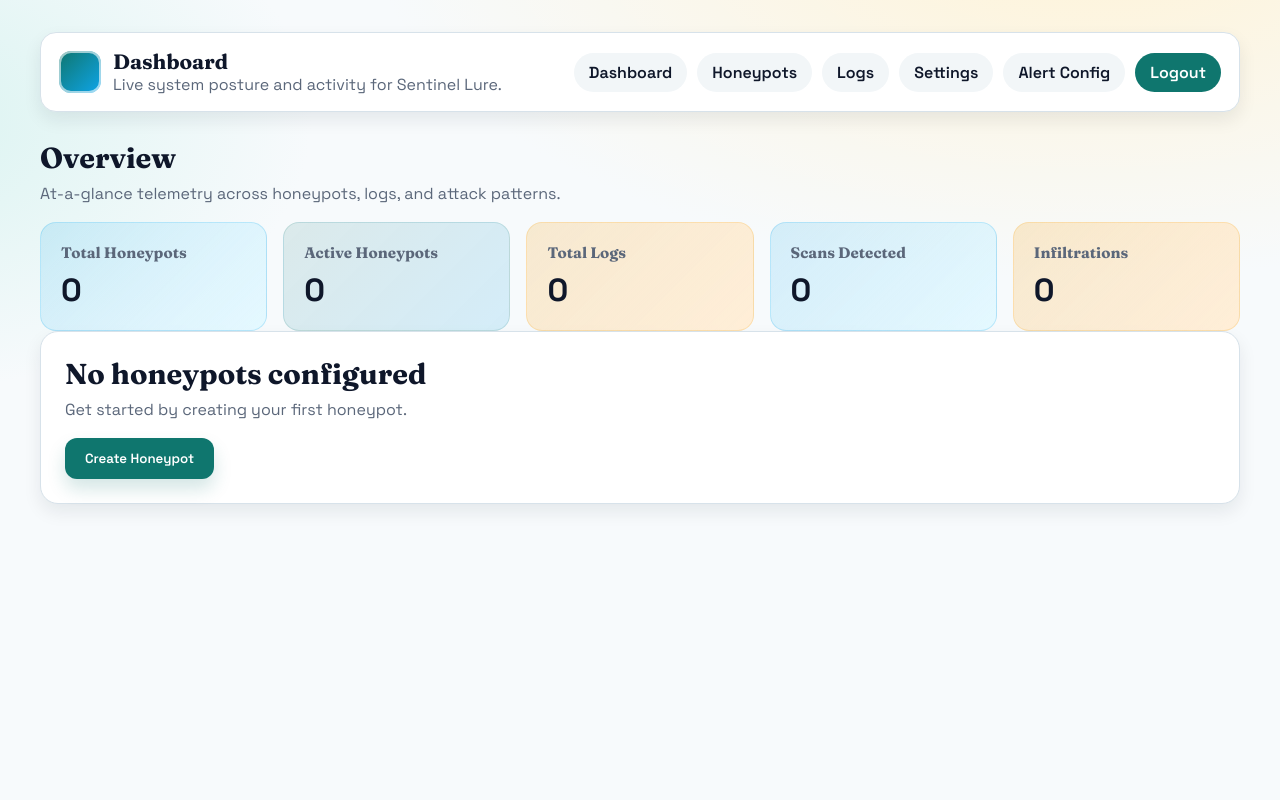
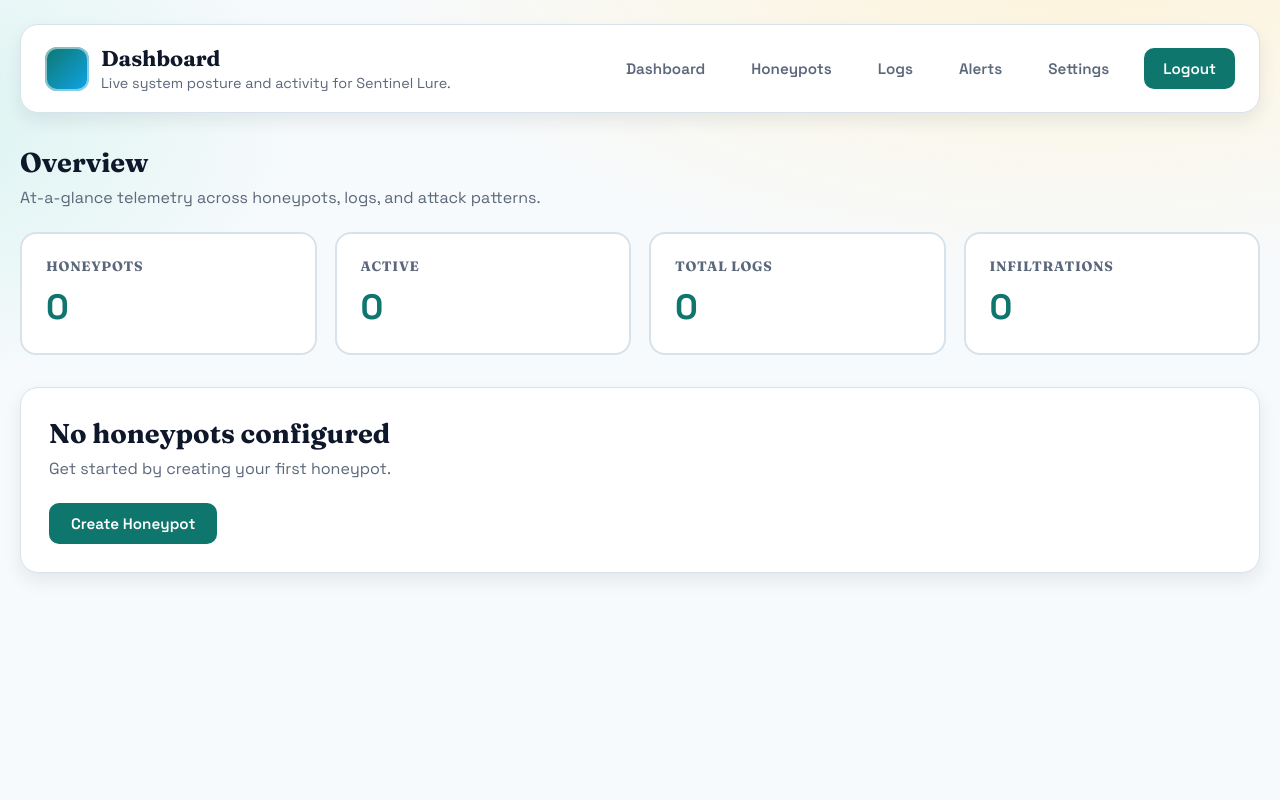
Before and after one commit to Dark-Avenger-Reborn/CanaryDefense, a Flask app: page / in a window 1280 px wide. Run offline with Flask 3, Linux system fonts and the light colour scheme; the visitor is signed in with stand-in values (Sample User, id 1); data comes from the database, SQL or seed files in the repository.

Commit message:
Refactor alert configuration and dashboard templates: update alert links, improve text clarity, and enhance layout for better user experience

```diff
--- a/static/css/main.css
+++ b/static/css/main.css
@@ -48,11 +48,11 @@ p {
 }
 
 .page {
-    padding: 32px 18px 60px;
+    padding: 24px 20px 60px;
 }
 
 .shell {
-    width: min(1200px, 100%);
+    width: min(1280px, 100%);
     margin: 0 auto;
 }
 
@@ -60,11 +60,11 @@ p {
     display: flex;
     align-items: center;
     justify-content: space-between;
-    gap: 16px;
-    margin-bottom: 28px;
-    padding: 16px 18px;
+    gap: 20px;
+    margin-bottom: 32px;
+    padding: 20px 24px;
     background: var(--surface);
-    border-radius: 16px;
+    border-radius: 18px;
     border: 1px solid var(--border);
     box-shadow: var(--shadow-soft);
 }
@@ -76,43 +76,51 @@ p {
 }
 
 .brand-mark {
-    width: 42px;
-    height: 42px;
+    width: 44px;
+    height: 44px;
     border-radius: 12px;
     background: linear-gradient(135deg, var(--accent), var(--accent-3));
-    box-shadow: inset 0 0 0 2px rgba(255, 255, 255, 0.6);
+    box-shadow: inset 0 0 0 2px rgba(255, 255, 255, 0.5);
 }
 
 .brand h1,
 .brand h2 {
-    font-size: 1.3rem;
+    font-size: 1.35rem;
+    font-weight: 600;
+}
+
+.brand p {
+    font-size: 0.9rem;
+    margin-top: 2px;
 }
 
 .nav {
     display: flex;
     flex-wrap: wrap;
-    gap: 10px;
+    gap: 8px;
+    align-items: center;
 }
 
 .nav a {
-    padding: 8px 14px;
-    border-radius: 999px;
-    background: var(--surface-2);
-    color: var(--ink);
+    padding: 10px 18px;
+    border-radius: 10px;
+    background: transparent;
+    color: var(--muted);
     font-weight: 600;
+    font-size: 0.95rem;
     border: 1px solid transparent;
     transition: all 0.2s ease;
 }
 
 .nav a:hover {
-    border-color: var(--accent);
-    color: var(--accent);
-    background: #e7f3f2;
+    color: var(--ink);
+    background: var(--surface-2);
 }
 
 .nav .nav-primary {
     background: var(--accent);
     color: #ffffff;
+    margin-left: 8px;
 }
 
 .nav .nav-primary:hover {
@@ -125,17 +133,19 @@ p {
     background: var(--surface);
     border-radius: 18px;
     border: 1px solid var(--border);
-    padding: 24px;
+    padding: 28px;
     box-shadow: var(--shadow-soft);
+    margin-bottom: 24px;
 }
 
 .notice {
-    border-radius: 14px;
-    padding: 14px 16px;
-    border: 1px solid transparent;
-    background: #f8fafc;
+    border-radius: 12px;
+    padding: 16px 18px;
+    border: 2px solid transparent;
+    background: var(--surface-2);
     color: var(--ink);
     font-weight: 500;
+    margin-bottom: 20px;
 }
 
 .notice.error {
@@ -158,11 +168,12 @@ p {
     display: flex;
     flex-direction: column;
     gap: 8px;
-    margin-bottom: 18px;
+    margin-bottom: 24px;
 }
 
 .section-title h2 {
-    font-size: 1.8rem;
+    font-size: 1.7rem;
+    font-weight: 600;
 }
 
 .hero {
@@ -276,67 +287,78 @@ button,
     font-family: "Space Grotesk", "Segoe UI", sans-serif;
     border: none;
     cursor: pointer;
-    border-radius: 12px;
-    padding: 12px 20px;
+    border-radius: 10px;
+    padding: 11px 22px;
     font-weight: 600;
+    font-size: 0.95rem;
     transition: transform 0.15s ease, box-shadow 0.2s ease, background 0.2s ease;
     background: var(--accent);
     color: #ffffff;
-    box-shadow: 0 10px 18px rgba(15, 118, 110, 0.18);
+    box-shadow: none;
 }
 
 button:hover,
 .btn:hover {
     transform: translateY(-1px);
     background: #0d6b63;
+    box-shadow: 0 4px 12px rgba(15, 118, 110, 0.2);
 }
 
 .btn-secondary {
     background: var(--accent-2);
     color: #1f2937;
-    box-shadow: 0 10px 18px rgba(245, 158, 11, 0.18);
 }
 
 .btn-secondary:hover {
     background: #de8f0a;
+    box-shadow: 0 4px 12px rgba(245, 158, 11, 0.2);
 }
 
 .btn-ghost {
-    background: transparent;
+    background: var(--surface-2);
     color: var(--ink);
     border: 1px solid var(--border);
-    box-shadow: none;
 }
 
 .btn-ghost:hover {
-    background: #eef3f7;
+    background: var(--surface);
+    border-color: var(--accent);
+    color: var(--accent);
 }
 
 .btn-danger {
     background: var(--danger);
-    box-shadow: 0 10px 18px rgba(225, 29, 72, 0.18);
+}
+
+.btn-danger:hover {
+    background: #be0c3a;
+    box-shadow: 0 4px 12px rgba(225, 29, 72, 0.2);
 }
 
 .btn-wide {
-    padding-left: 46px;
-    padding-right: 46px;
+    padding-left: 32px;
+    padding-right: 32px;
 }
 
 .btn-success {
     background: var(--success);
-    box-shadow: 0 10px 18px rgba(22, 163, 74, 0.18);
+}
+
+.btn-success:hover {
+    box-shadow: 0 4px 12px rgba(22, 163, 74, 0.2);
 }
 
 input,
 select,
 textarea {
     width: 100%;
-    padding: 12px 14px;
-    border-radius: 12px;
-    border: 1px solid var(--border);
+    padding: 12px 16px;
+    border-radius: 10px;
+    border: 2px solid var(--border);
     background: #ffffff;
     font-family: "Space Grotesk", "Segoe UI", sans-serif;
     font-size: 0.95rem;
+    transition: all 0.2s ease;
 }
 
 input:focus,
@@ -362,49 +389,82 @@ textarea:focus {
     align-items: center;
     gap: 10px;
     font-weight: 500;
+    cursor: pointer;
+    transition: color 0.2s ease;
+}
+
+.checkbox-label:hover {
+    color: var(--accent);
 }
 
 .checkbox-label input {
-    width: auto;
+    width: 18px;
+    height: 18px;
+    cursor: pointer;
 }
 
 .protocols {
-    display: flex;
-    flex-wrap: wrap;
-    gap: 12px 18px;
+    display: grid;
+    grid-template-columns: repeat(auto-fill, minmax(140px, 1fr));
+    gap: 12px;
     color: var(--muted);
+    max-height: 320px;
+    overflow-y: auto;
+    padding: 16px;
+    background: var(--surface-2);
+    border-radius: 12px;
+    border: 1px solid var(--border);
 }
 
 .protocols label {
     display: flex;
     align-items: center;
-    gap: 6px;
+    gap: 8px;
     font-weight: 500;
+    font-size: 0.9rem;
+    padding: 8px 10px;
+    border-radius: 8px;
+    transition: background 0.15s ease;
+}
+
+.protocols label:hover {
+    background: rgba(15, 118, 110, 0.08);
 }
 
 .stats {
     display: grid;
-    grid-template-columns: repeat(auto-fit, minmax(200px, 1fr));
-    gap: 16px;
+    grid-template-columns: repeat(auto-fit, minmax(220px, 1fr));
+    gap: 18px;
+    margin-bottom: 32px;
 }
 
 .stat-card {
-    padding: 20px;
+    padding: 24px;
     border-radius: 16px;
-    background: linear-gradient(135deg, rgba(15, 118, 110, 0.12), rgba(14, 165, 233, 0.15));
-    border: 1px solid rgba(15, 118, 110, 0.15);
+    background: var(--surface);
+    border: 2px solid var(--border);
+    transition: all 0.2s ease;
+}
+
+.stat-card:hover {
+    border-color: var(--accent);
+    transform: translateY(-2px);
+    box-shadow: var(--shadow-soft);
 }
 
 .stat-card h3 {
-    font-size: 0.95rem;
+    font-size: 0.85rem;
     color: var(--muted);
-    margin-bottom: 8px;
+    margin-bottom: 10px;
+    text-transform: uppercase;
+    letter-spacing: 0.05em;
+    font-weight: 600;
 }
 
 .stat-card p {
-    font-size: 2rem;
+    font-size: 2.2rem;
     font-weight: 700;
-    color: var(--ink);
+    color: var(--accent);
 }
 
 .stat-card.accent {
--- a/templates/dashboard.html
+++ b/templates/dashboard.html
@@ -21,8 +21,8 @@
                 <a href="/">Dashboard</a>
                 <a href="/honeypots">Honeypots</a>
                 <a href="/logs">Logs</a>
+                <a href="/alerts/config">Alerts</a>
                 <a href="/settings">Settings</a>
-                <a href="/alerts/config">Alert Config</a>
                 <a class="nav-primary" href="/logout">Logout</a>
             </div>
         </div>
@@ -33,23 +33,19 @@
         </div>
 
         <div class="stats">
-            <div class="stat-card cool">
-                <h3>Total Honeypots</h3>
+            <div class="stat-card">
+                <h3>Honeypots</h3>
                 <p id="stat-total-honeypots">{{ total_honeypots }}</p>
             </div>
             <div class="stat-card">
-                <h3>Active Honeypots</h3>
+                <h3>Active</h3>
                 <p id="stat-active-honeypots">{{ active_honeypots }}</p>
             </div>
-            <div class="stat-card accent">
+            <div class="stat-card">
                 <h3>Total Logs</h3>
                 <p id="stat-total-logs">{{ total_logs }}</p>
             </div>
-            <div class="stat-card cool">
-                <h3>Scans Detected</h3>
-                <p id="stat-scans-count">{{ scans_count }}</p>
-            </div>
-            <div class="stat-card accent">
+            <div class="stat-card">
                 <h3>Infiltrations</h3>
                 <p id="stat-infiltrations-count">{{ infiltrations_count }}</p>
             </div>
@@ -75,13 +71,16 @@
             <div class="honeypot-grid" id="honeypot-grid">
                 {% for hp_id, hp in honeypots.items() %}
                 <div class="card">
-                    <h3>{{ hp.name }} <span class="status-pill {% if hp.is_active %}active{% else %}inactive{% endif %}">{% if hp.is_active %}Active{% else %}Inactive{% endif %}</span></h3>
-                    <p><strong>ID:</strong> {{ hp_id }}</p>
-                    {% if hp.description %}<p><strong>Description:</strong> {{ hp.description }}</p>{% endif %}
-                    <p><strong>Protocols:</strong> {{ hp.active_protocols|join(', ') if hp.active_protocols else 'None' }}</p>
-                    <p><strong>Logs:</strong> {{ hp.logs|length }}</p>
-                    <p><strong>Last Active:</strong> <span class="js-timestamp" data-timestamp="{{ hp.last_active or '' }}">{{ hp.last_active[:19] if hp.last_active else 'N/A' }}</span></p>
-                    <a href="/logs?honeypot_id={{ hp_id }}"><button class="btn">View Logs</button></a>
+                    <div style="display: flex; justify-content: space-between; align-items: flex-start; margin-bottom: 12px;">
+                        <h3 style="font-size: 1.2rem;">{{ hp.name }}</h3>
+                        <span class="status-pill {% if hp.is_active %}active{% else %}inactive{% endif %}">{% if hp.is_active %}Active{% else %}Inactive{% endif %}</span>
+                    </div>
+                    {% if hp.description %}<p style="color: var(--muted); margin-bottom: 10px;">{{ hp.description }}</p>{% endif %}
+                    <div class="meta-row">
+                        <span><strong>Protocols:</strong> {{ hp.active_protocols|join(', ') if hp.active_protocols else 'None' }}</span>
+                        <span><strong>Logs:</strong> {{ hp.logs|length }}</span>
+                    </div>
+                    <a href="/logs?honeypot_id={{ hp_id }}"><button class="btn" style="margin-top: 16px;">View Logs</button></a>
                 </div>
                 {% endfor %}
             </div>
```
Also changed, not shown: other parts of static/css/main.css (+107 -53 lines), templates/alert_config.html (+9 -7 lines), templates/honeypots.html (+4 -11 lines), templates/logs.html (+9 -22 lines), templates/settings.html (+12 -13 lines).
